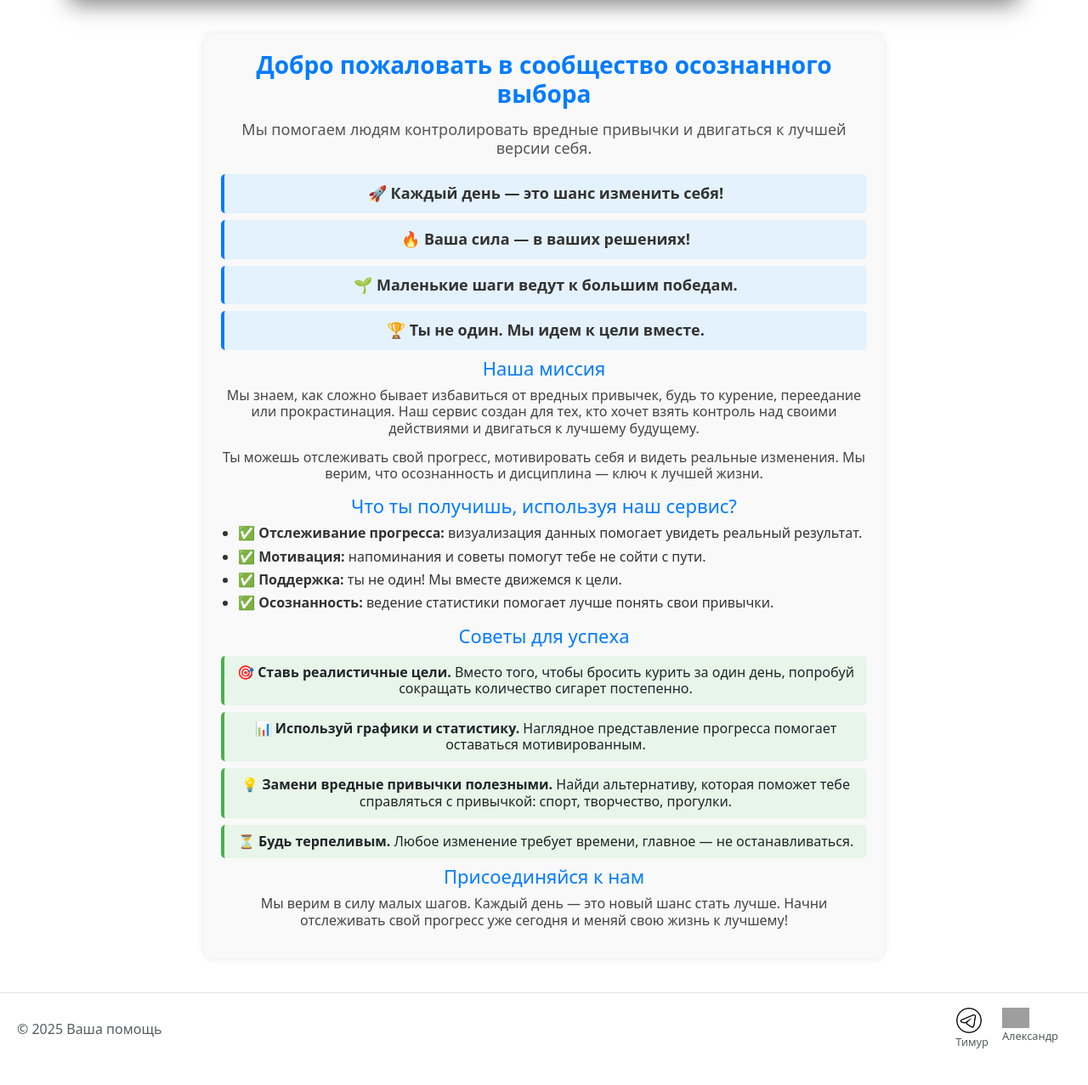
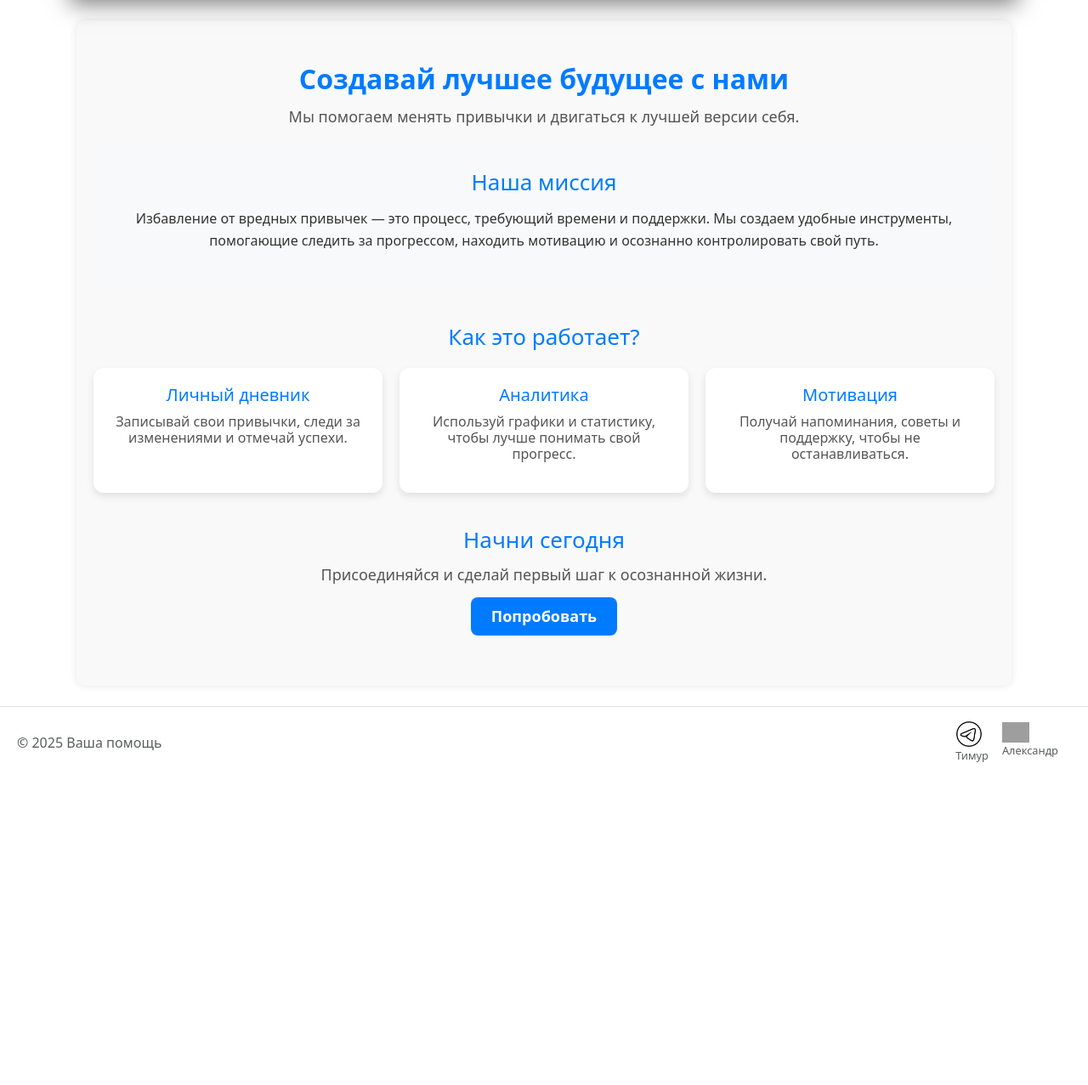
Before and after one commit to juddeau/habit-tracker, a Flask app: page /about in a window 1280 px wide. Shown: the part 118-1395 px from the top of the page at 85% size. After the commit the page ends 1015 px from the top, so only its background shows below. Run offline with Flask 3, Linux system fonts and the light colour scheme; grey boxes are pictures that could not be loaded.

Commit message:
Change "about" tab

```diff
--- /dev/null
+++ b/frontend/js/about.js
@@ -0,0 +1,25 @@
+document.addEventListener("DOMContentLoaded", function () {
+    const fadeInElements = document.querySelectorAll(".fade-in");
+    const slideUpElements = document.querySelectorAll(".slide-up");
+
+    function handleScrollAnimation() {
+        let triggerBottom = window.innerHeight * 0.85;
+
+        fadeInElements.forEach(el => {
+            const rect = el.getBoundingClientRect();
+            if (rect.top < triggerBottom) {
+                el.classList.add("visible");
+            }
+        });
+
+        slideUpElements.forEach(el => {
+            const rect = el.getBoundingClientRect();
+            if (rect.top < triggerBottom) {
+                el.classList.add("visible");
+            }
+        });
+    }
+
+    window.addEventListener("scroll", handleScrollAnimation);
+    handleScrollAnimation();
+});
--- a/frontend/static/css/main.css
+++ b/frontend/static/css/main.css
@@ -693,3 +693,194 @@ container, footer {
     color: #dc3545;
     margin-top: 5px;
 }
+
+.about-container {
+    max-width: 1100px;
+    margin: 0 auto;
+    padding: 50px 20px;
+    text-align: center;
+}
+
+.about-title {
+    font-size: 32px;
+    font-weight: bold;
+    color: #007bff; /* Синий */
+}
+
+.about-subtitle {
+    font-size: 18px;
+    color: #555;
+    margin-bottom: 20px;
+}
+
+.about-mission {
+    background: #f8f9fa;
+    padding: 30px;
+    border-radius: 12px;
+    margin-bottom: 40px;
+}
+
+.section-title {
+    font-size: 26px;
+    color: #007bff; /* Синий */
+    margin-bottom: 15px;
+}
+
+.mission-text {
+    font-size: 16px;
+    color: #333;
+    line-height: 1.6;
+}
+
+/* Карточки преимуществ */
+.benefits-grid {
+    display: flex;
+    justify-content: space-between;
+    gap: 20px;
+    margin-top: 20px;
+}
+
+.benefit-card {
+    flex: 1;
+    background: white;
+    padding: 20px;
+    border-radius: 12px;
+    box-shadow: 0 4px 10px rgba(0, 0, 0, 0.1);
+    transition: transform 0.3s ease-in-out;
+}
+
+.benefit-card:hover {
+    transform: translateY(-5px);
+}
+
+.benefit-card h4 {
+    font-size: 20px;
+    color: #007bff; /* Синий */
+    margin-bottom: 10px;
+}
+
+.benefit-card p {
+    font-size: 16px;
+    color: #555;
+}
+
+/* CTA секция */
+.about-cta {
+    margin-top: 40px;
+}
+
+.cta-text {
+    font-size: 18px;
+    color: #555;
+    margin-bottom: 15px;
+}
+
+.cta-button {
+    display: inline-block;
+    padding: 12px 24px;
+    background-color: #007bff;
+    color: white;
+    font-size: 18px;
+    border-radius: 8px;
+    text-decoration: none;
+    font-weight: bold;
+    transition: background 0.3s ease-in-out;
+}
+
+.cta-button:hover {
+    background-color: #0056b3;
+}
+
+/* Анимации */
+.fade-in {
+    opacity: 0;
+    transform: translateY(20px);
+    transition: all 0.5s ease-in-out;
+}
+
+.slide-up {
+    opacity: 0;
+    transform: translateY(20px);
+    transition: all 0.5s ease-in-out;
+}
+
+/* Анимация кнопок при наведении */
+.cta-button, .benefit-card, .nav-link, .btn-primary, .btn-outline-secondary {
+    transition: all 0.3s ease-in-out;
+    position: relative;
+    overflow: hidden;
+}
+
+/* Эффект свечения при наведении */
+.cta-button:hover,
+.btn-primary:hover,
+.btn-outline-secondary:hover,
+.nav-link:hover {
+    transform: scale(1.05); /* Легкое увеличение */
+    box-shadow: 0 0 15px rgba(0, 123, 255, 0.4); /* Свечение */
+}
+
+/* Анимация появления небольшого светового всплеска */
+.cta-button::after,
+.btn-primary::after,
+.btn-outline-secondary::after,
+.nav-link::after {
+    content: "";
+    position: absolute;
+    top: 50%;
+    left: 50%;
+    width: 300%;
+    height: 300%;
+    background: rgba(255, 255, 255, 0.2);
+    transition: width 0.4s ease-out, height 0.4s ease-out, opacity 0.4s ease-out;
+    transform: translate(-50%, -50%);
+    border-radius: 50%;
+    opacity: 0;
+}
+
+/* Вспышка при нажатии */
+.cta-button:active::after,
+.btn-primary:active::after,
+.btn-outline-secondary:active::after,
+.nav-link:active::after {
+    width: 0;
+    height: 0;
+    opacity: 1;
+    transition: 0s;
+}
+
+/* Анимация карточек в секции "Как это работает?" */
+.benefit-card {
+    transition: all 0.3s ease-in-out;
+    position: relative;
+    overflow: hidden;
+}
+
+/* Эффект свечения и увеличения при наведении */
+.benefit-card:hover {
+    transform: scale(1.05);
+    box-shadow: 0 0 15px rgba(0, 123, 255, 0.4);
+}
+
+/* Анимация светового эффекта при наведении */
+.benefit-card::after {
+    content: "";
+    position: absolute;
+    top: 50%;
+    left: 50%;
+    width: 300%;
+    height: 300%;
+    background: rgba(255, 255, 255, 0.2);
+    transition: width 0.4s ease-out, height 0.4s ease-out, opacity 0.4s ease-out;
+    transform: translate(-50%, -50%);
+    border-radius: 50%;
+    opacity: 0;
+}
+
+/* Вспышка при нажатии */
+.benefit-card:active::after {
+    width: 0;
+    height: 0;
+    opacity: 1;
+    transition: 0s;
+}
--- a/frontend/templates/about.html
+++ b/frontend/templates/about.html
@@ -4,58 +4,47 @@
 
 {% block body %}
 <div class="about-container">
-    <h1 class="about-title">Добро пожаловать в сообщество осознанного выбора</h1>
-
-    <p class="about-subtitle">Мы помогаем людям контролировать вредные привычки и двигаться к лучшей версии себя.</p>
-
-    <div class="about-quotes">
-        <p class="quote"><span>🚀 Каждый день — это шанс изменить себя!</span></p>
-        <p class="quote"><span>🔥 Ваша сила — в ваших решениях!</span></p>
-        <p class="quote"><span>🌱 Маленькие шаги ведут к большим победам.</span></p>
-        <p class="quote"><span>🏆 Ты не один. Мы идем к цели вместе.</span></p>
+    <div class="about-header">
+        <h1 class="about-title">Создавай лучшее будущее с нами</h1>
+        <p class="about-subtitle">Мы помогаем менять привычки и двигаться к лучшей версии себя.</p>
     </div>
 
-    <div class="about-mission">
-        <h2 class="mission-title">Наша миссия</h2>
-        <p class="mission-text">
-            Мы знаем, как сложно бывает избавиться от вредных привычек, будь то курение, переедание или прокрастинация. Наш сервис создан для тех, кто хочет взять контроль над своими действиями и двигаться к лучшему будущему.
-        </p>
-        <p class="mission-text">
-            Ты можешь отслеживать свой прогресс, мотивировать себя и видеть реальные изменения. Мы верим, что осознанность и дисциплина — ключ к лучшей жизни.
-        </p>
-    </div>
+    <section class="about-mission">
+        <div class="mission-content">
+            <h2 class="section-title">Наша миссия</h2>
+            <p class="mission-text">
+                Избавление от вредных привычек — это процесс, требующий времени и поддержки.
+                Мы создаем удобные инструменты, помогающие следить за прогрессом, находить мотивацию и осознанно контролировать свой путь.
+            </p>
+        </div>
+    </section>
 
-    <div class="about-benefits">
-        <h2 class="benefits-title">Что ты получишь, используя наш сервис?</h2>
-        <ul class="benefits-list">
-            <li>✅ <strong>Отслеживание прогресса:</strong> визуализация данных помогает увидеть реальный результат.</li>
-            <li>✅ <strong>Мотивация:</strong> напоминания и советы помогут тебе не сойти с пути.</li>
-            <li>✅ <strong>Поддержка:</strong> ты не один! Мы вместе движемся к цели.</li>
-            <li>✅ <strong>Осознанность:</strong> ведение статистики помогает лучше понять свои привычки.</li>
-        </ul>
-    </div>
+    <section class="about-benefits">
+        <h2 class="section-title">Как это работает?</h2>
+        <div class="benefits-grid">
+            <div class="benefit-card slide-up">
+                <h4>Личный дневник</h4>
+                <p>Записывай свои привычки, следи за изменениями и отмечай успехи.</p>
+            </div>
+            <div class="benefit-card slide-up" style="animation-delay: 0.2s;">
+                <h4>Аналитика</h4>
+                <p>Используй графики и статистику, чтобы лучше понимать свой прогресс.</p>
+            </div>
+            <div class="benefit-card slide-up" style="animation-delay: 0.4s;">
+                <h4>Мотивация</h4>
+                <p>Получай напоминания, советы и поддержку, чтобы не останавливаться.</p>
+            </div>
+        </div>
+    </section>
 
-    <div class="about-tips">
-        <h2 class="tips-title">Советы для успеха</h2>
-        <p class="tips-text">
-            🎯 <strong>Ставь реалистичные цели.</strong> Вместо того, чтобы бросить курить за один день, попробуй сокращать количество сигарет постепенно.
-        </p>
-        <p class="tips-text">
-            📊 <strong>Используй графики и статистику.</strong> Наглядное представление прогресса помогает оставаться мотивированным.
-        </p>
-        <p class="tips-text">
-            💡 <strong>Замени вредные привычки полезными.</strong> Найди альтернативу, которая поможет тебе справляться с привычкой: спорт, творчество, прогулки.
-        </p>
-        <p class="tips-text">
-            ⏳ <strong>Будь терпеливым.</strong> Любое изменение требует времени, главное — не останавливаться.
-        </p>
-    </div>
+    <section class="about-cta">
+        <h2 class="section-title">Начни сегодня</h2>
+        <p class="cta-text">Присоединяйся и сделай первый шаг к осознанной жизни.</p>
+        <a href="/register" class="cta-button">Попробовать</a>
+    </section>
+</div>
 
-    <div class="about-join">
-        <h2 class="join-title">Присоединяйся к нам</h2>
-        <p class="join-text">
-            Мы верим в силу малых шагов. Каждый день — это новый шанс стать лучше. Начни отслеживать свой прогресс уже сегодня и меняй свою жизнь к лучшему!
-        </p>
-    </div>
-</div>
+<!-- Подключаем JS для анимаций -->
+<script src="{{ url_for('static', filename='js/about.js') }}"></script>
+
 {% endblock %}
```
Also changed, not shown: frontend/js/smoking.js (+35 -48 lines), backend/instance/klient.db.
